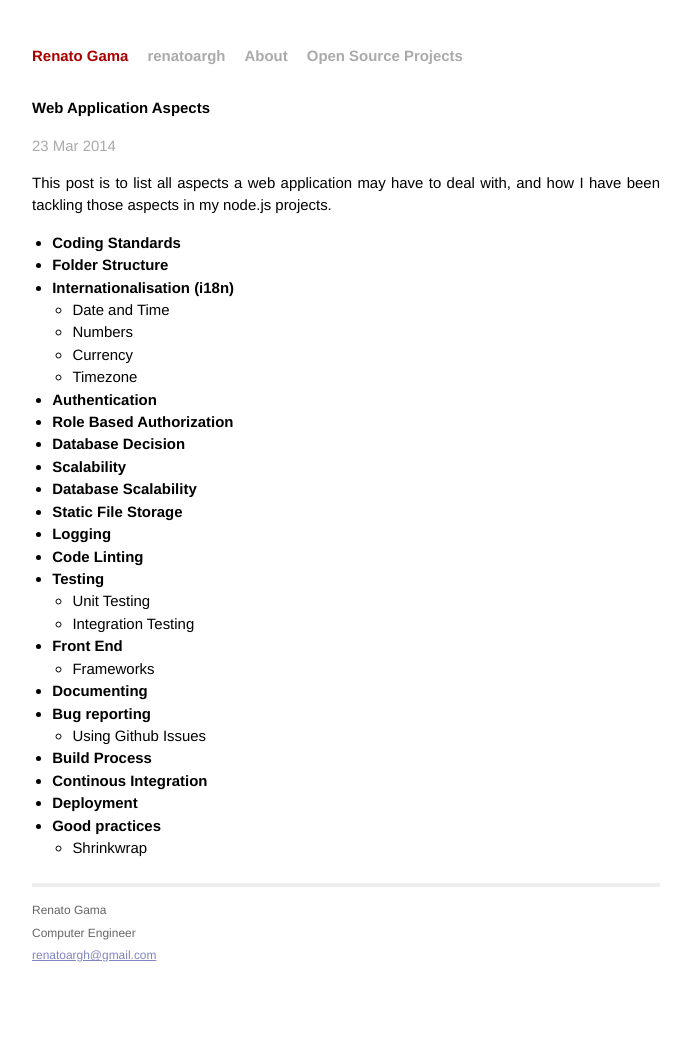
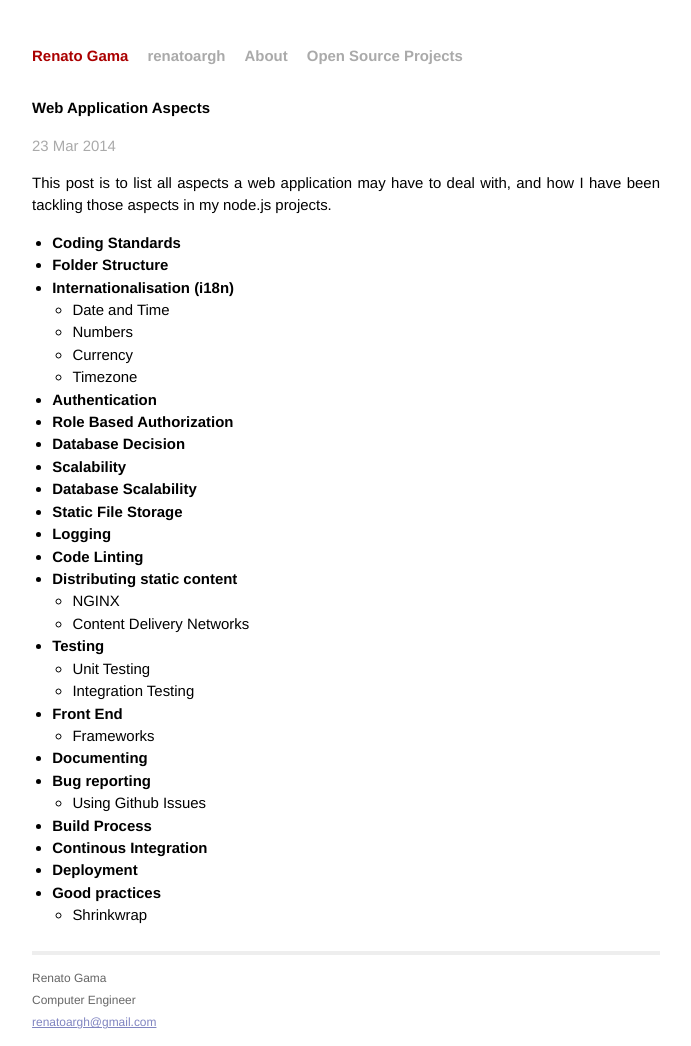
Before and after one commit to renatoargh/renatoargh.github.io, a Jekyll site: the page built from _posts/2014-03-23-web-application-aspects.md, in a window 1280 px wide. Shown: the whole page, without its empty margins (294-985 px from the left). Built offline with Jekyll 4.4.1, drawn with Linux system fonts in a browser that asks for light colours; Markdown is read by kramdown in place of the engine named in the settings; comment, search, counter and statistics services are not loaded; before the commit the page ends 979 px from its top, so only the background shows below that.

Commit message:
Update 2014-03-23-web-application-aspects.md

```diff
--- a/_posts/2014-03-23-web-application-aspects.md
+++ b/_posts/2014-03-23-web-application-aspects.md
@@ -20,6 +20,9 @@ This post is to list all aspects a web application may have to deal with, and ho
 - **Static File Storage**
 - **Logging**
 - **Code Linting**
+- **Distributing static content**
+  - NGINX
+  - Content Delivery Networks
 - **Testing**
   - Unit Testing
   - Integration Testing
```
